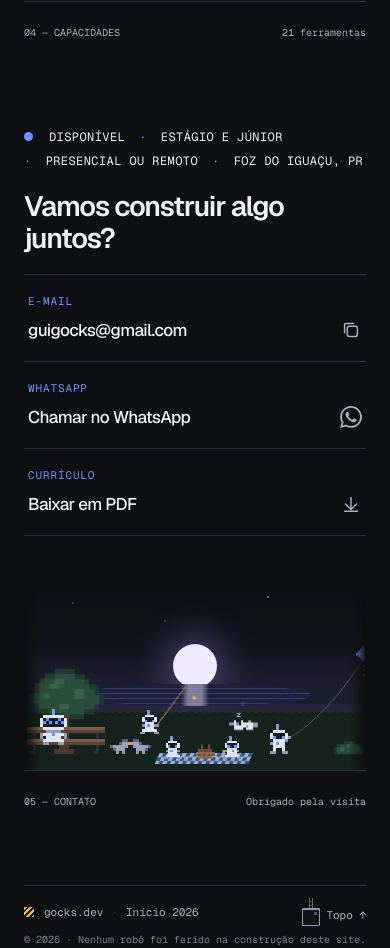
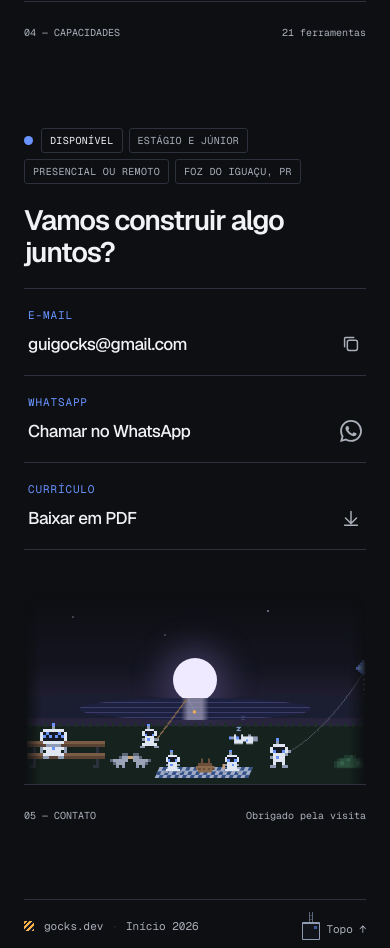
Before and after one commit to guiGocksAfK/GuiGocks-Portfolio, a Next.js app: page / in a window 390 px wide. Shown: the part 4920-5868 px from the top of the page. Built offline with nearby package versions, Linux system fonts and the light colour scheme.

Commit message:
style: status do Contato em etiquetas e parque sem árvore no celular

```diff
--- a/src/app/globals.css
+++ b/src/app/globals.css
@@ -556,6 +556,11 @@ html[data-zap-gag='skipped'] .contact-row:hover .zap-icon svg { fill: var(--acce
   .contact-section { padding-top: 60px; }
   .contact-row { grid-template-columns: minmax(0, 1fr) auto; gap: 8px 16px; padding: 18px 4px; }
   .contact-label { grid-column: 1 / -1; }
+  /* The status as small tags that wrap cleanly (no separator dots left at the start of a line). */
+  .contact-section .contact-status { gap: 6px; font-size: 10px; }
+  .contact-status i { display: none; }
+  .contact-status em { padding: 4px 8px; border: 1px solid var(--border); border-radius: 3px; color: var(--muted); }
+  .contact-status em:first-of-type { color: var(--foreground); }
 }
 /* The section still to be built (html[data-build="pending"], set by the boot script): its content in the page but out of
    sight, the wall full of bare patches, and only the skip robot on it. */
@@ -775,7 +780,7 @@ html[data-build='pending'] .stage-holes { position: absolute; inset: 0; z-index:
   /* The whole park on a phone: no tree; the fisher and the napper a row further back on the grass (smaller), the
      bench, pigeons, picnic and kite in front, the bush at the end. */
   .ending { height: 190px; margin-top: 44px; }
-  .ending-tree { display: none; }
+  .ending .ending-tree { display: none; }
   .ending-lake { left: 16%; right: 16%; }
   .ending-bench { left: 1%; }
   .ending-pigeon-1 { left: 25%; }
```
